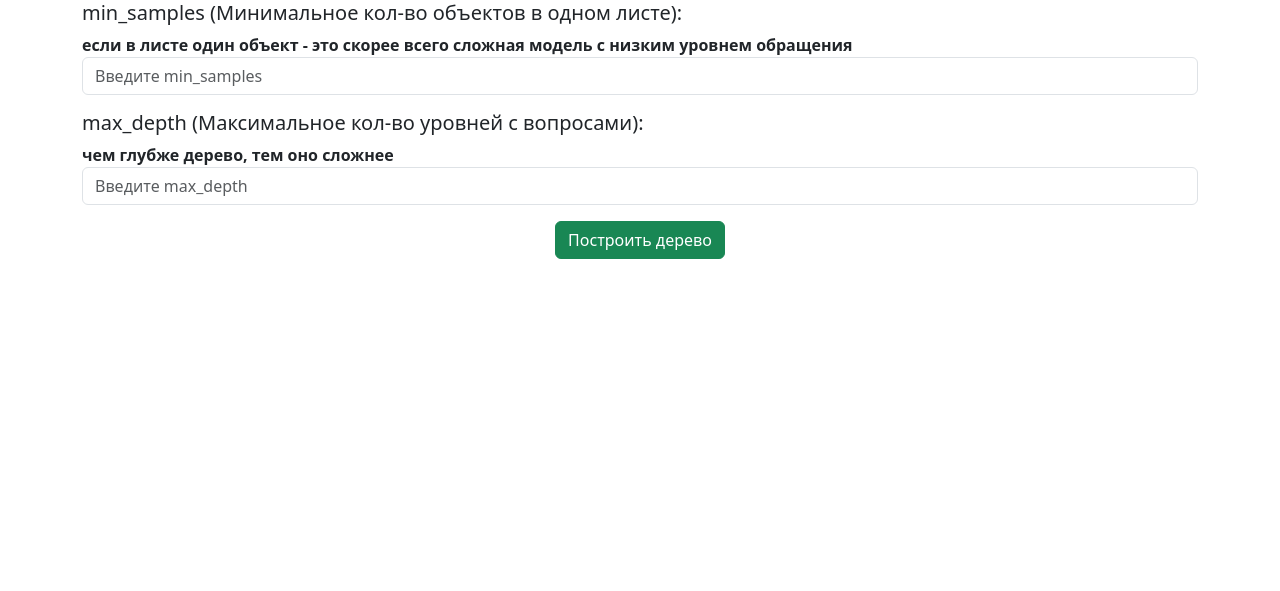
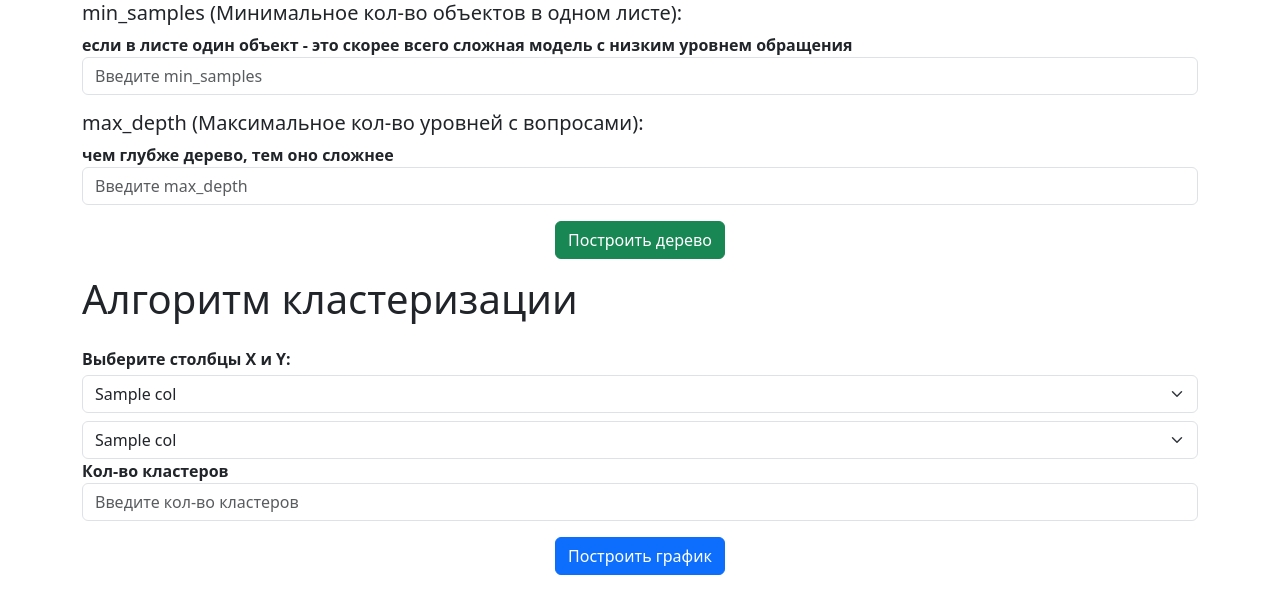
Before and after one commit to maxnes3/MAI_LabWorks, a Flask app: template ScriptsLab/templates/index.html in a window 1280 px wide. Shown: the part 1425-2016 px from the top of the page. Before the commit the page ends 1684 px from the top, so only its background shows below. Run offline with Flask 3, Linux system fonts and the light colour scheme; the template is opened without the code that fills it: most values are stand-ins (such as "Sample title", 1, 10 or a date in 2020).

Commit message:
Готово

```diff
--- a/ScriptsLab/app.py
+++ b/ScriptsLab/app.py
@@ -7,6 +7,8 @@ import base64
 from BloomFilter import BloomFilter
 from PairedRegression import PairedRegression
 from DecisionTree import DecisionTree
+from KMeansCluster import KMeansCluster
+import numpy as np
 
 app = Flask(__name__)
 
@@ -311,6 +313,41 @@ def decisiontree_data():
                            output_test=output_test)
 
 
+@app.route('/clusterization_data', methods=['POST'])
+def clusterization_data():
+    csv_data = load_data('stroke_data.csv')
+
+    first_column = str(request.form['first_column'])
+    second_column = str(request.form['second_column'])
+    count_clusters = int(request.form['count_clusters'])
+
+    csv_data = csv_data.sample(frac=0.2, random_state=0)
+
+    first_data = np.array(csv_data[first_column])
+    second_data = np.array(csv_data[second_column])
+
+    X = np.column_stack((first_data, second_data))
+
+    kmeans = KMeansCluster(count_clusters)
+    labels, centroids = kmeans.fit(X)
+
+    plt.scatter(X[:, 0], X[:, 1], c=labels, alpha=0.4, cmap='viridis', marker='o', edgecolors='k')
+    plt.scatter(centroids[:, 0], centroids[:, 1], c='red', marker='X', s=200, label='Центроиды')
+    plt.xlabel(first_column)
+    plt.ylabel(second_column)
+    plt.title('K-Means Кластеризация')
+    plt.legend()
+
+    img = BytesIO()
+    plt.savefig(img, format='png')
+    img.seek(0)
+
+    graph_url = base64.b64encode(img.read()).decode()
+    plt.close()
+
+    return render_template("clusterization_data.html", graph=graph_url)
+
+
 @app.route('/download', methods=['GET'])
 def download_file():
     return send_file('stroke_data.csv', as_attachment=True)
--- a/ScriptsLab/templates/index.html
+++ b/ScriptsLab/templates/index.html
@@ -99,6 +99,27 @@
                 <button type="submit" class="btn btn-success">Построить дерево</button>
             </div>
         </form>
+        <h1 class="mb-4">Алгоритм кластеризации</h1>
+        <form class="mb-3" action="/clusterization_data" method="POST">
+            <label for="first_column" class="fw-semibold">Выберите столбцы X и Y:</label>
+                <select class="form-select mt-1" aria-label="Default select example" name="first_column" id="first_column">
+                    {% for col in numeric_columns  %}
+                    <option value="{{col}}">{{col}}</option>
+                    {% endfor %}
+                </select>
+                <select class="form-select mt-2" aria-label="Default select example" name="second_column" id="second_column">
+                    {% for col in numeric_columns  %}
+                    <option value="{{col}}">{{col}}</option>
+                    {% endfor %}
+                </select>
+            <div class="form-group mb-3">
+                <label for="count_clusters" class="fw-semibold">Кол-во кластеров</label>
+                <input type="number" id="count_clusters" name="count_clusters" class="form-control" required placeholder="Введите кол-во кластеров">
+            </div>
+            <div class="text-center">
+                <button type="submit" class="btn btn-primary">Построить график</button>
+            </div>
+        </form>
     </div>
     <script src="https://cdn.jsdelivr.net/npm/bootstrap@5.3.2/dist/js/bootstrap.bundle.min.js" integrity="sha384-C6RzsynM9kWDrMNeT87bh95OGNyZPhcTNXj1NW7RuBCsyN/o0jlpcV8Qyq46cDfL" crossorigin="anonymous"></script>
 </body>
```
Also changed, not shown: ScriptsLab/KMeansCluster.py (added, +29 -0 lines), ScriptsLab/templates/clusterization_data.html (added, +16 -0 lines).
